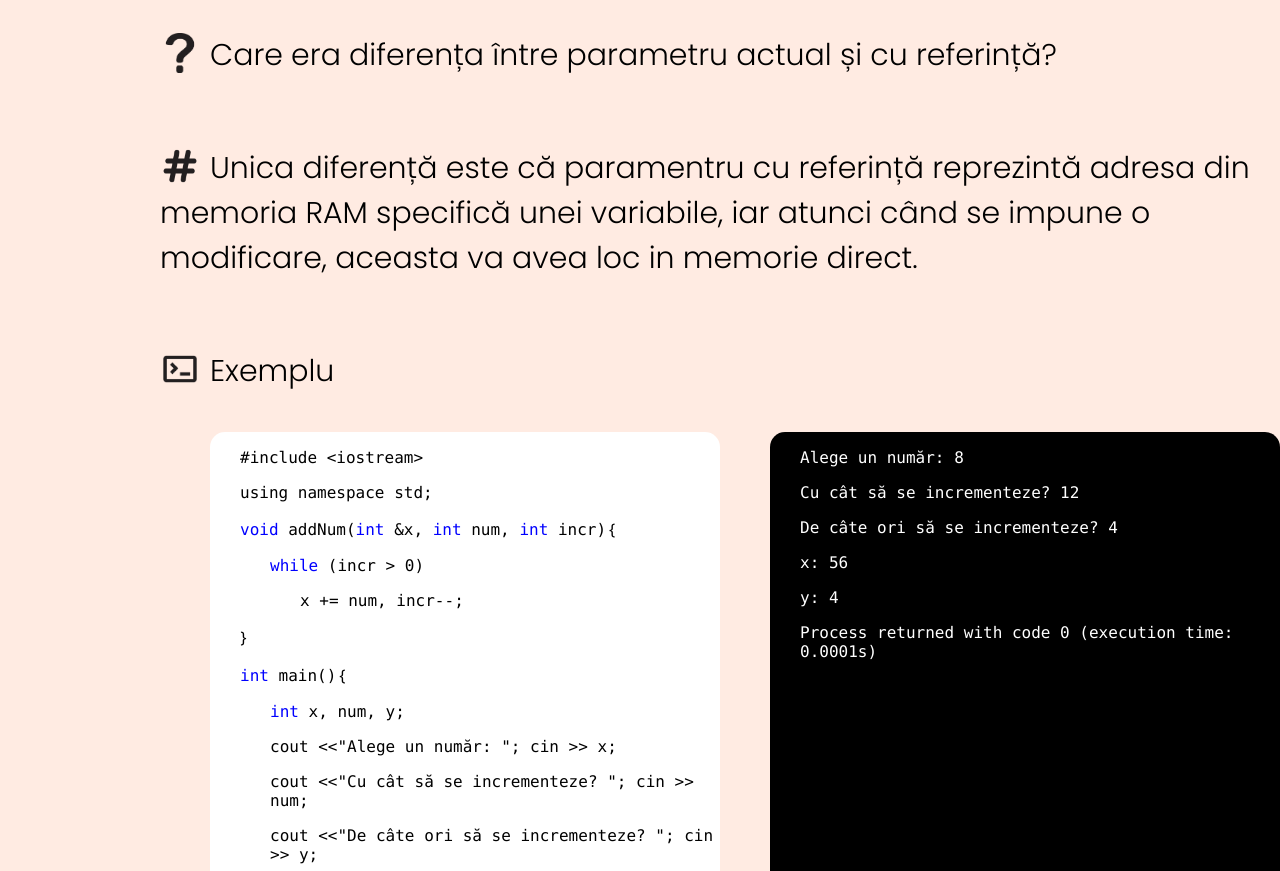
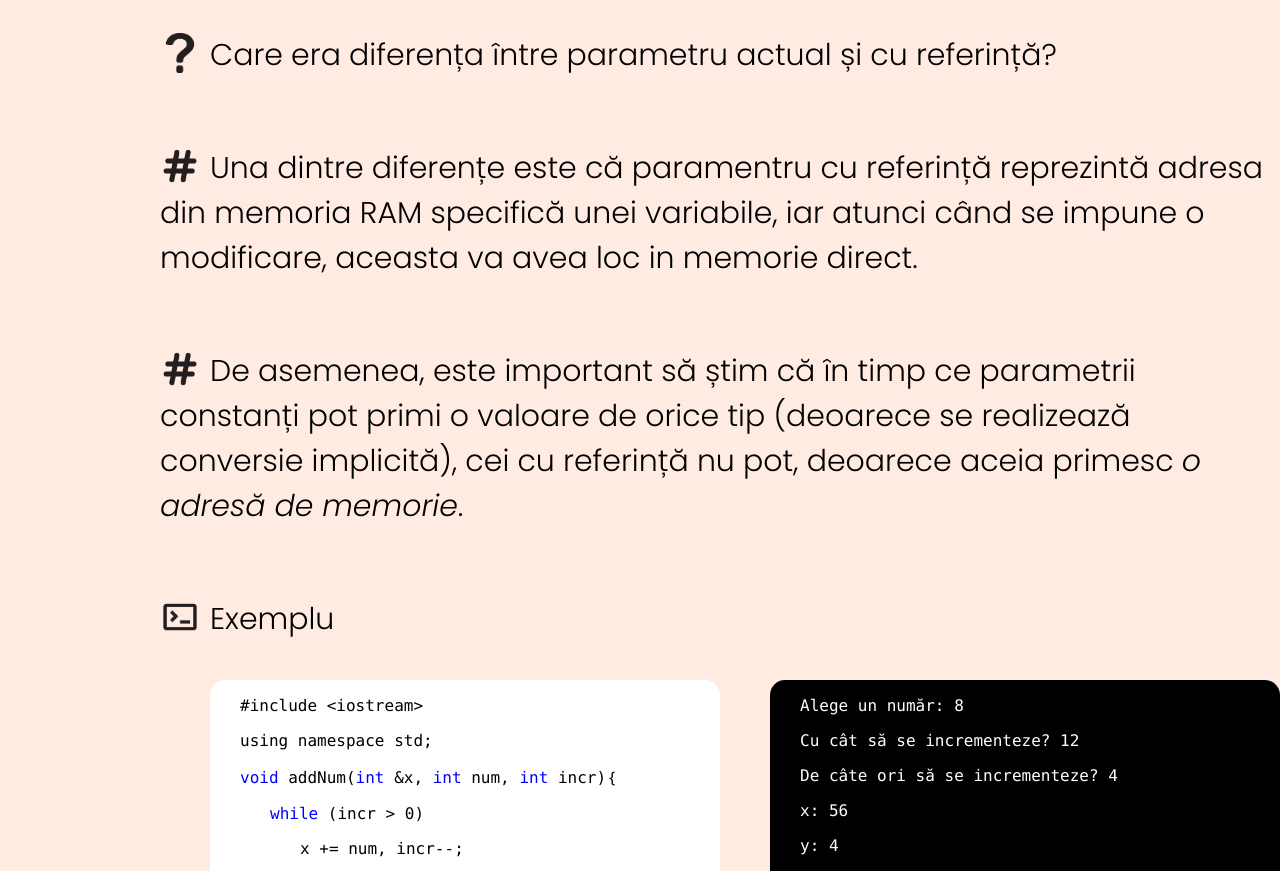
Before and after one commit to proxy76/razvan.github.io, a React (Create React App) app: page / in a window 1280 px wide. Shown: the part 3140-4011 px from the top of the page. Built offline with nearby package versions, Linux system fonts and the light colour scheme; a web font is replaced by a local one.

Commit message:
Update Subprograme.js

```diff
--- a/src/components/Subprograme.js
+++ b/src/components/Subprograme.js
@@ -90,7 +90,8 @@ export default function Subprograme(){
                 </section>
                 <motion.p className="subtitle2">
                     <p><img src='./question-mark.png' /><span>Care era diferența între parametru actual și cu referință? </span></p>
-                    <p><img src='./hashtag.png' /><span>Unica diferență este că paramentru cu referință reprezintă adresa din memoria RAM specifică unei variabile, iar atunci când se impune o modificare, aceasta va avea loc in memorie direct. </span></p>
+                    <p><img src='./hashtag.png' /><span>Una dintre diferențe este că paramentru cu referință reprezintă adresa din memoria RAM specifică unei variabile, iar atunci când se impune o modificare, aceasta va avea loc in memorie direct. </span></p>
+                    <p><img src='./hashtag.png' /><span>De asemenea, este important să știm că în timp ce parametrii constanți pot primi o valoare de orice tip (deoarece se realizează conversie implicită), cei cu referință nu pot, deoarece aceia primesc <i>o adresă de memorie</i>. </span></p>
                     <p><img src='terminal.png' /><span>Exemplu</span></p>
                     <div className="ex2">
                         <section className="sp--code-sample">
```
